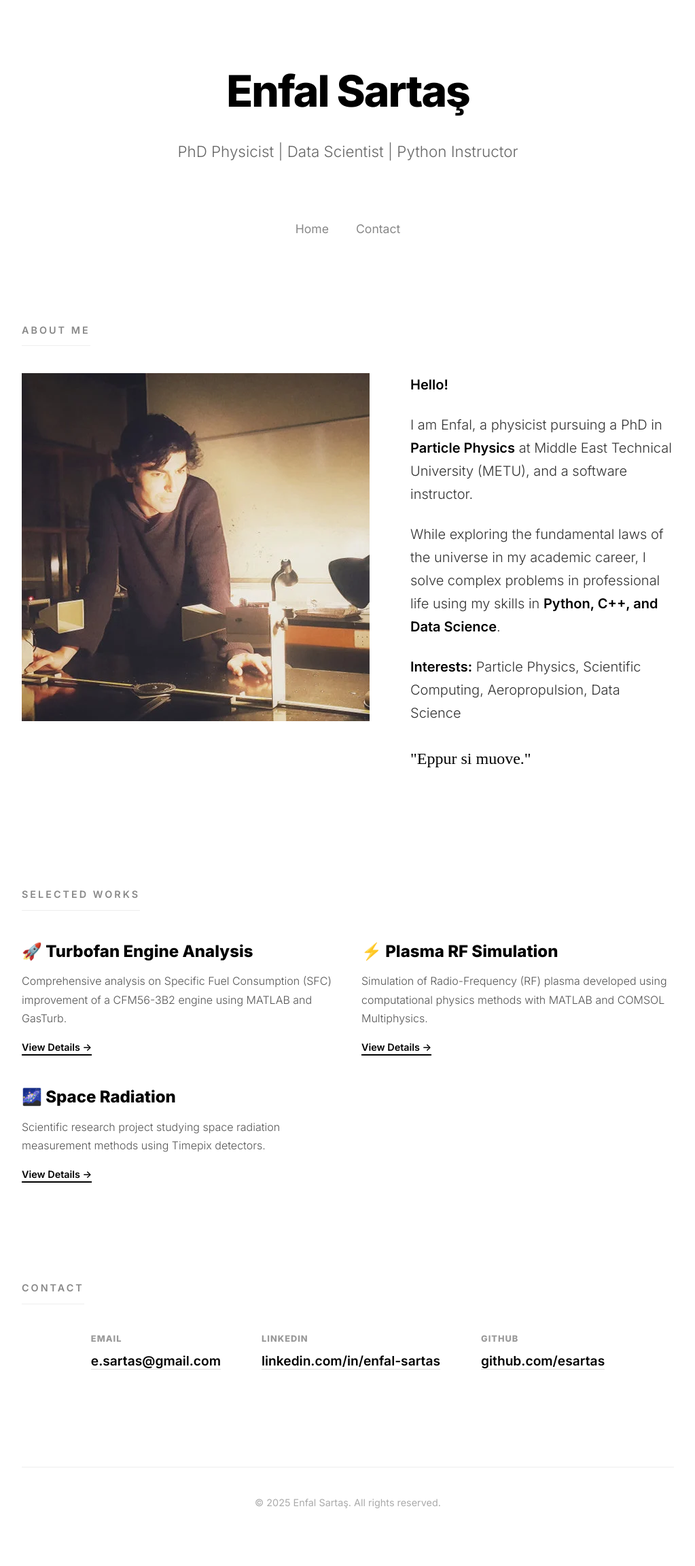
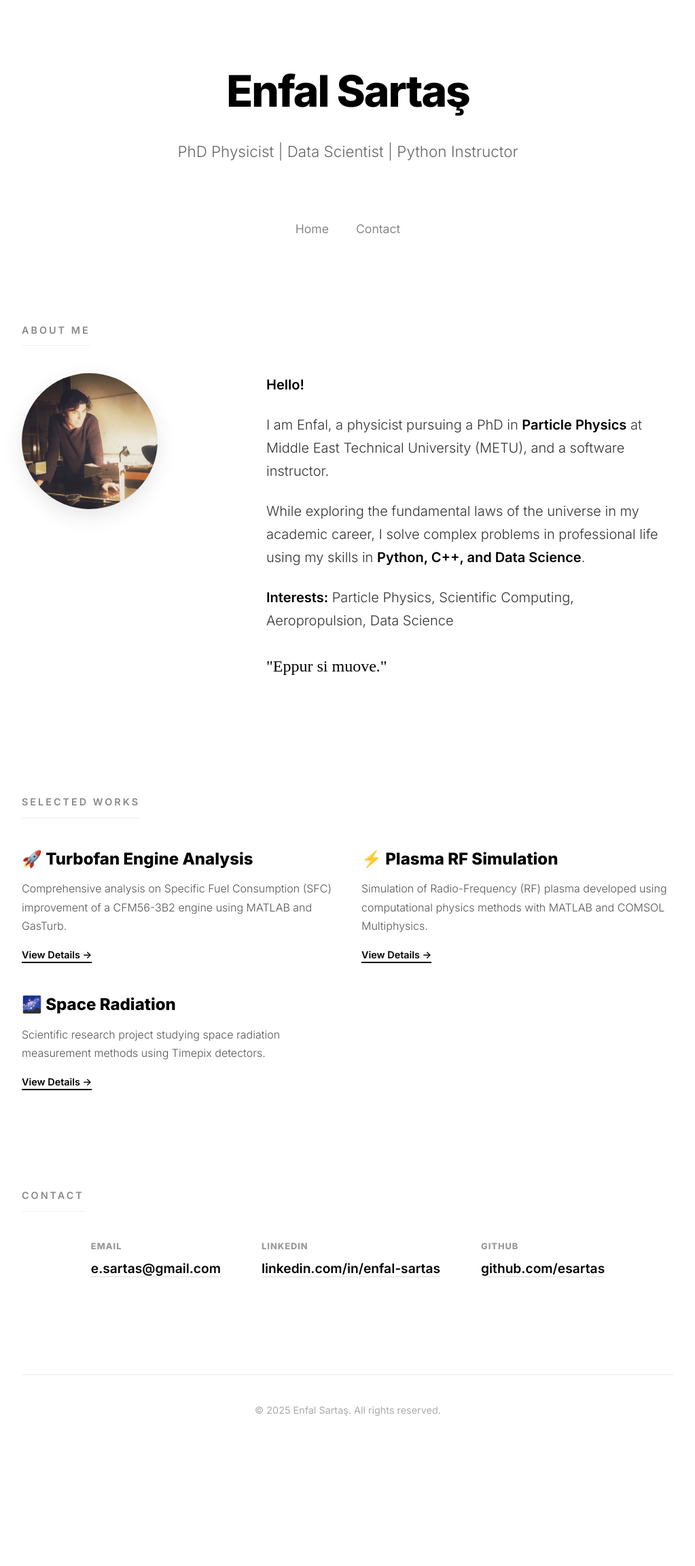
Before and after one commit to esartas/esartas.github.io, a Jekyll site: the page built from index.md, in a window 1280 px wide. Shown: the whole page at 68% size, without its empty margins (128-1151 px from the left). Built offline with Jekyll 4.4.1, drawn with Linux system fonts in a browser that asks for light colours; after the commit the page ends 2168 px from its top, so only the background shows below that.

Commit message:
Update style.css

```diff
--- a/assets/css/style.css
+++ b/assets/css/style.css
@@ -225,3 +225,14 @@ footer {
     .contact-info { flex-direction: column; align-items: center; gap: 30px; }
     .container { padding: 40px 20px; }
 }
+
+/* Profil Fotoğrafı Ayarı */
+.profile-photo {
+    width: 200px;        /* Genişlik */
+    height: 200px;       /* Yükseklik */
+    border-radius: 50%;  /* Tam yuvarlak olması için */
+    object-fit: cover;   /* Fotoğrafı bozmadan (sündürmeden) sığdır */
+    box-shadow: 0 10px 30px rgba(0,0,0,0.1); /* Hafif modern bir gölge */
+    /* Siyah beyaz yapmak istersen şu satırı da ekle: */
+    /* filter: grayscale(100%); */
+}
```
